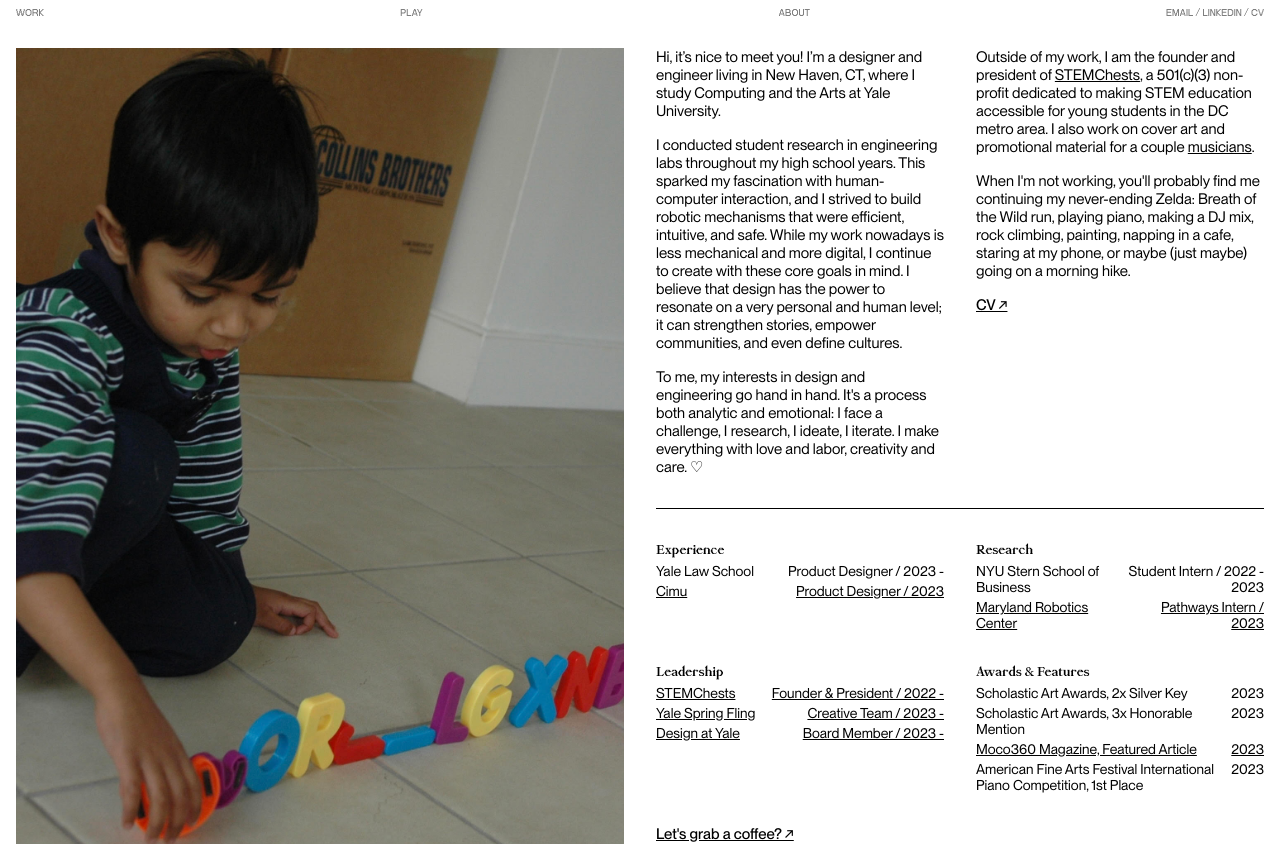
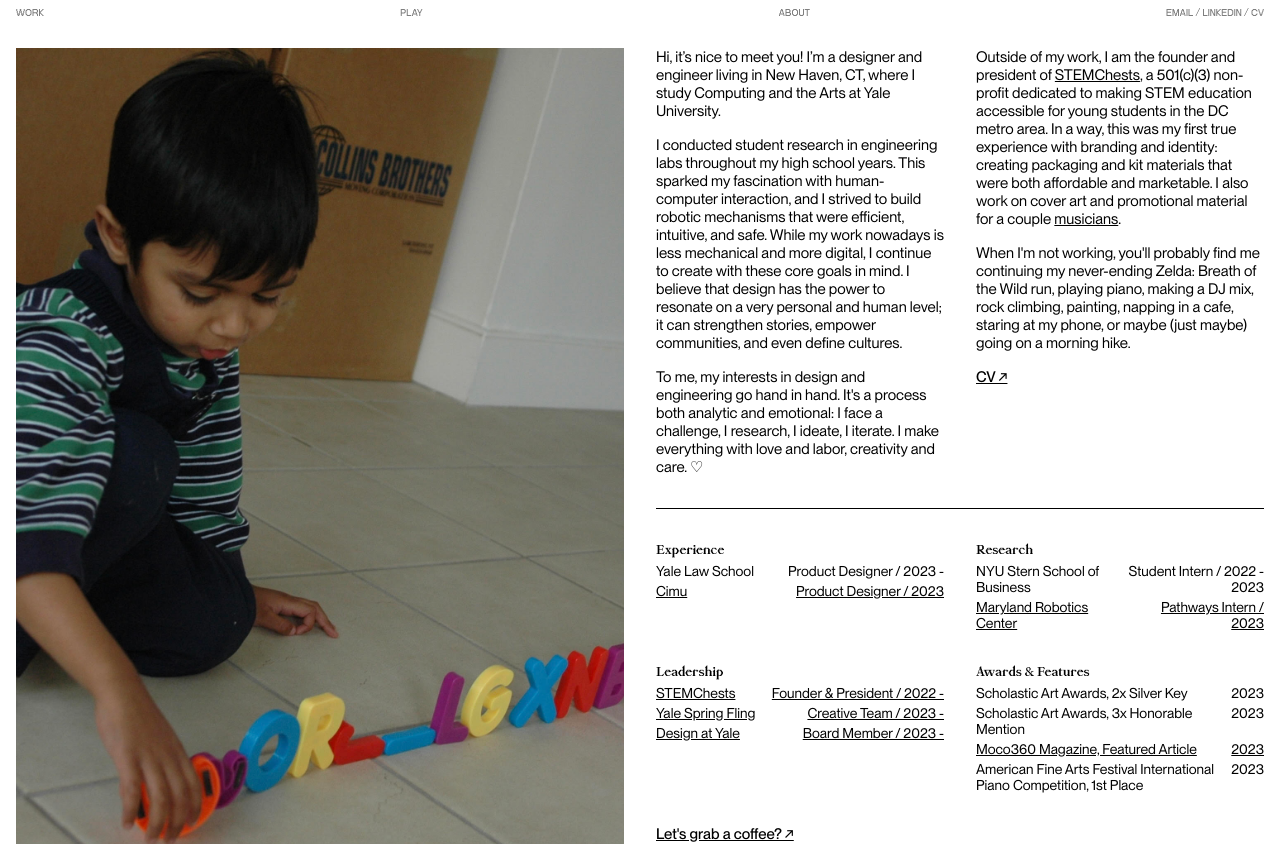
Before and after one commit to chainsawmaiden/aditya-das-portfolio, a Next.js app: page /about in a window 1280 px wide. Shown: the top 844 px of the page. Built offline with nearby package versions, Linux system fonts and the light colour scheme.

Commit message:
Update page.tsx

```diff
--- a/app/about/page.tsx
+++ b/app/about/page.tsx
@@ -32,7 +32,7 @@ export default function AboutPage() {
           </section>
 
           <section className='flex flex-col gap-4'>
-            <p>Outside of my work, I am the founder and president of <AboutLink target='_blank' href='https://stemchests.com/'>STEMChests</AboutLink>, a 501(c)(3) non-profit dedicated to making STEM education accessible for young students in the DC metro area. I also work on cover art and promotional material for a couple <AboutLink target='_blank' href='https://www.instagram.com/p/C42o53fo9Iz/'>musicians</AboutLink>.</p>
+            <p>Outside of my work, I am the founder and president of <AboutLink target='_blank' href='https://stemchests.com/'>STEMChests</AboutLink>, a 501(c)(3) non-profit dedicated to making STEM education accessible for young students in the DC metro area. In a way, this was my first true experience with branding and identity: creating packaging and kit materials that were both affordable and marketable. I also work on cover art and promotional material for a couple <AboutLink target='_blank' href='https://www.instagram.com/p/C42o53fo9Iz/'>musicians</AboutLink>.</p>
 
             <p>When I'm not working, you'll probably find me continuing my never-ending Zelda: Breath of the Wild run, playing piano, making a DJ mix, rock climbing, painting, napping in a cafe, staring at my phone, or maybe (just maybe) going on a morning hike.</p>
 
```
